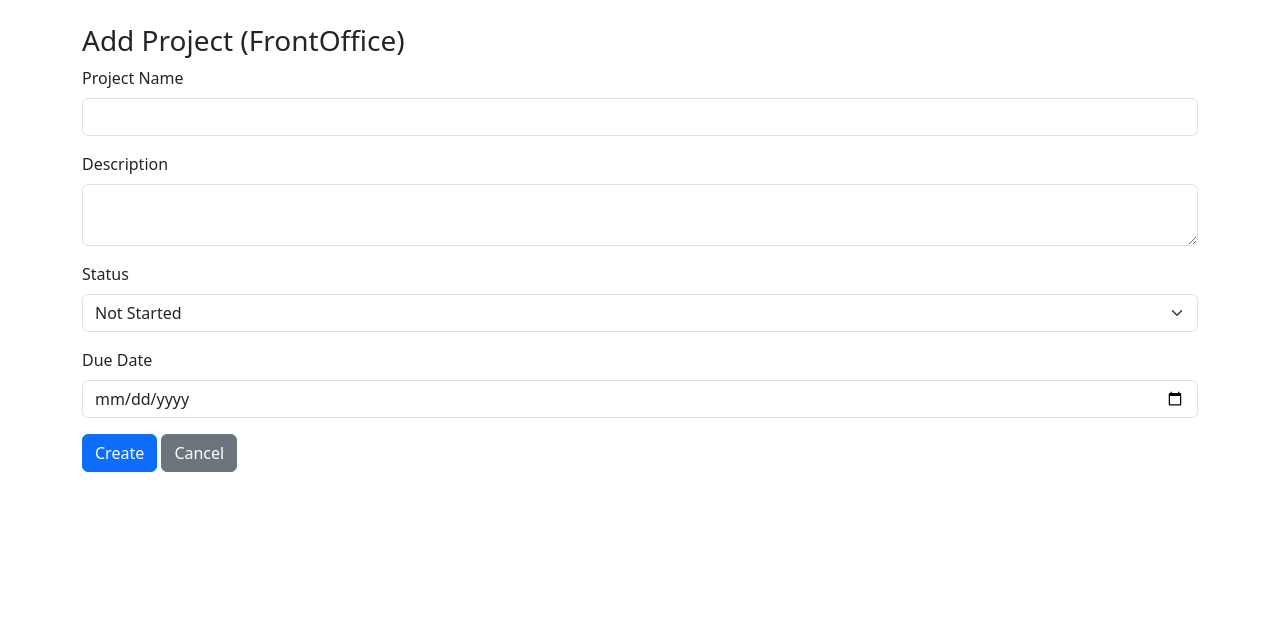
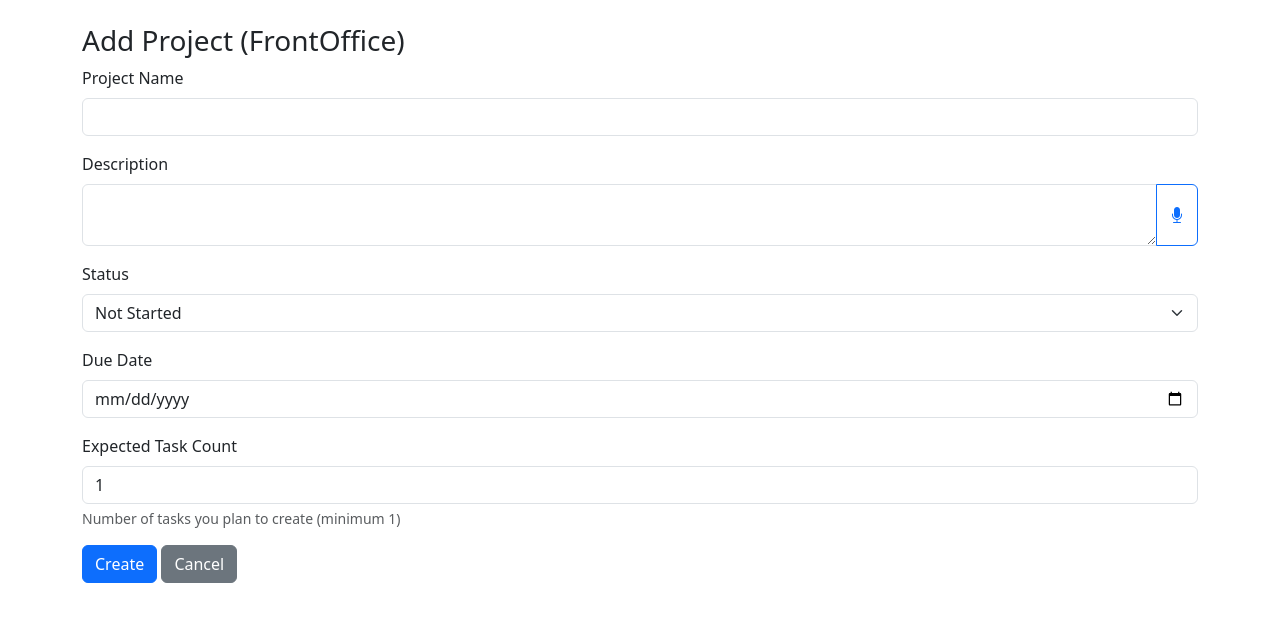
Before and after one commit to TheLanceE/student_space, a PHP site: page /edumind/PROJECTSTOINTEGRATE/Views/FrontOffice/addProject.php in a window 1280 px wide. Shown: the top 622 px of the page. Run offline with PHP 8.4, Linux system fonts and the light colour scheme.

Commit message:
PROJECTSTOINTEGRATE: add voice input and expectedTaskCount + validations for projects

```diff
--- a/PROJECTSTOINTEGRATE/Controllers/ProjectController.php
+++ b/PROJECTSTOINTEGRATE/Controllers/ProjectController.php
@@ -125,11 +125,27 @@ class ProjectController {
 
     public function addProject($data) {
         if (!$data || !isset($data['projectName'])) throw new Exception('Project data required');
+        $name = trim($data['projectName']);
+        // require at least 4 letters (Unicode-aware)
+        $letterCount = 0;
+        if (preg_match_all('/\p{L}/u', $name, $m)) { $letterCount = count($m[0]); }
+        if ($letterCount < 4) throw new Exception('Project name must contain at least 4 letters');
+
+        // description validation (optional but recommended)
+        $desc = trim($data['description'] ?? '');
+        if (strlen($desc) > 0 && mb_strlen($desc) < 10) throw new Exception('Description must be at least 10 characters');
+
+        // due date validation
+        if (!empty($data['dueDate'])){
+            $today = date('Y-m-d');
+            if ($data['dueDate'] < $today) throw new Exception('Due date must be today or later');
+        }
+
         $id = 'proj_'.bin2hex(random_bytes(8)); $user = $this->getCurrentUserId();
         $expectedTaskCount = (int)($data['expectedTaskCount'] ?? 0);
         if ($expectedTaskCount < 1) throw new Exception('Expected task count must be at least 1');
         $stmt = $this->db->prepare("INSERT INTO projects (id,projectName,description,createdBy,assignedTo,status,dueDate,expectedTaskCount,createdAt) VALUES (:id,:name,:desc,:createdBy,:assignedTo,:status,:dueDate,:expectedTaskCount,NOW())");
-        $stmt->execute([':id'=>$id,':name'=>$data['projectName'],':desc'=>$data['description']??'',':createdBy'=>$user,':assignedTo'=>$user,':status'=>$data['status']??'not_started',':dueDate'=>$data['dueDate']??null,':expectedTaskCount'=>$expectedTaskCount]);
+        $stmt->execute([':id'=>$id,':name'=>$name,':desc'=>$desc,':createdBy'=>$user,':assignedTo'=>$user,':status'=>$data['status']??'not_started',':dueDate'=>$data['dueDate']??null,':expectedTaskCount'=>$expectedTaskCount]);
         return $id;
     }
 
--- a/PROJECTSTOINTEGRATE/Views/FrontOffice/addProject.php
+++ b/PROJECTSTOINTEGRATE/Views/FrontOffice/addProject.php
@@ -21,6 +21,7 @@ if ($_SERVER['REQUEST_METHOD'] === 'POST'){
   <meta name="viewport" content="width=device-width, initial-scale=1">
   <title>Add Project - FrontOffice</title>
   <link href="../../assets/vendor/bootstrap.min.css" rel="stylesheet">
+  <link rel="stylesheet" href="https://cdn.jsdelivr.net/npm/bootstrap-icons@1.11.0/font/bootstrap-icons.css">
 </head>
 <body>
   <div class="container py-4">
@@ -32,7 +33,11 @@ if ($_SERVER['REQUEST_METHOD'] === 'POST'){
       </div>
       <div class="mb-3">
         <label class="form-label">Description</label>
-        <textarea class="form-control" name="data[description]"></textarea>
+        <div class="input-group">
+          <textarea class="form-control" id="projectDescription" name="data[description]"></textarea>
+          <button class="btn btn-outline-primary" type="button" id="projectDescVoiceBtn" title="Voice input"><i class="bi bi-mic-fill"></i></button>
+        </div>
+        <div id="projectDescVoiceStatus" class="form-text" style="display:none;"></div>
       </div>
       <div class="mb-3">
         <label class="form-label">Status</label>
@@ -47,9 +52,29 @@ if ($_SERVER['REQUEST_METHOD'] === 'POST'){
         <label class="form-label">Due Date</label>
         <input type="date" class="form-control" name="data[dueDate]">
       </div>
+      <div class="mb-3">
+        <label class="form-label">Expected Task Count</label>
+        <input type="number" min="1" class="form-control" name="data[expectedTaskCount]" value="1" required>
+        <div class="form-text">Number of tasks you plan to create (minimum 1)</div>
+      </div>
       <button class="btn btn-primary" type="submit">Create</button>
       <a class="btn btn-secondary" href="projectList.php">Cancel</a>
     </form>
+  <script src="../../assets/vendor/bootstrap.bundle.min.js"></script>
+  <script>
+    // Speech-to-text for project description (same behavior as tasks)
+    (function(){
+      const voiceBtn = document.getElementById('projectDescVoiceBtn');
+      const textarea = document.getElementById('projectDescription');
+      const statusDiv = document.getElementById('projectDescVoiceStatus');
+      if (!voiceBtn || !('webkitSpeechRecognition' in window)) { if (voiceBtn) { voiceBtn.disabled = true; voiceBtn.title = 'Voice input not supported in this browser'; } return; }
+      const recognition = new webkitSpeechRecognition(); recognition.continuous=false; recognition.interimResults=false; recognition.lang='en-US'; let isListening=false;
+      voiceBtn.addEventListener('click', function(){ if (isListening){ recognition.stop(); return;} try{ recognition.start(); isListening=true; voiceBtn.classList.remove('btn-outline-primary'); voiceBtn.classList.add('btn-danger'); statusDiv.textContent='🎤 Listening...'; statusDiv.style.display='block'; }catch(e){ console.error(e); } });
+      recognition.onresult=function(event){ const transcript = event.results[0][0].transcript; const cur = textarea.value; textarea.value = cur ? cur + ' ' + transcript : transcript; statusDiv.textContent='✓ Voice input captured'; setTimeout(()=>{ statusDiv.style.display='none'; },2000); };
+      recognition.onerror=function(ev){ statusDiv.textContent='⚠ Voice input error: ' + ev.error; setTimeout(()=>{ statusDiv.style.display='none'; },3000); };
+      recognition.onend=function(){ isListening=false; voiceBtn.classList.remove('btn-danger'); voiceBtn.classList.add('btn-outline-primary'); };
+    })();
+  </script>
   </div>
 </body>
 </html>
```
Also changed, not shown: PROJECTSTOINTEGRATE/Views/FrontOffice/updateProject.php (+24 -1 lines).
